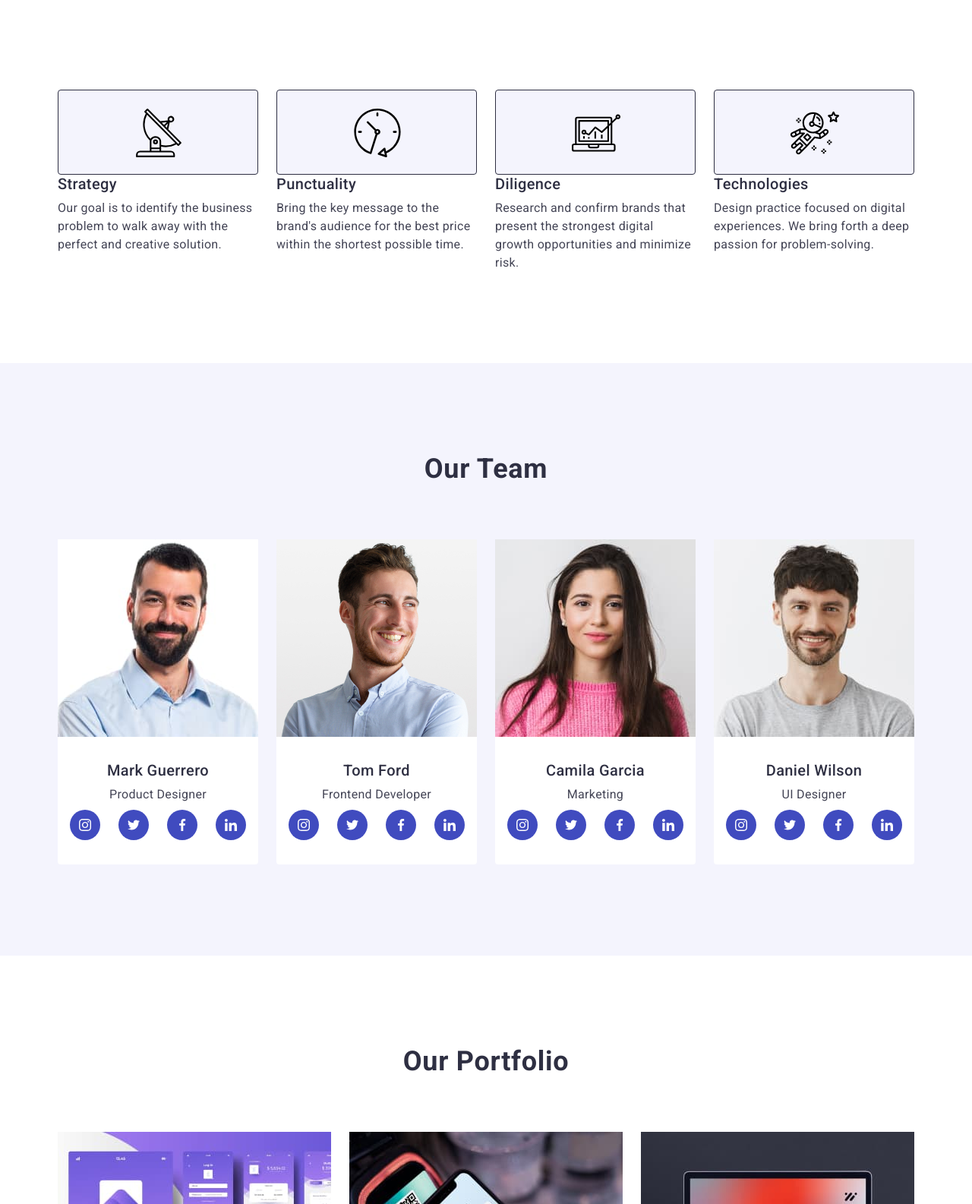
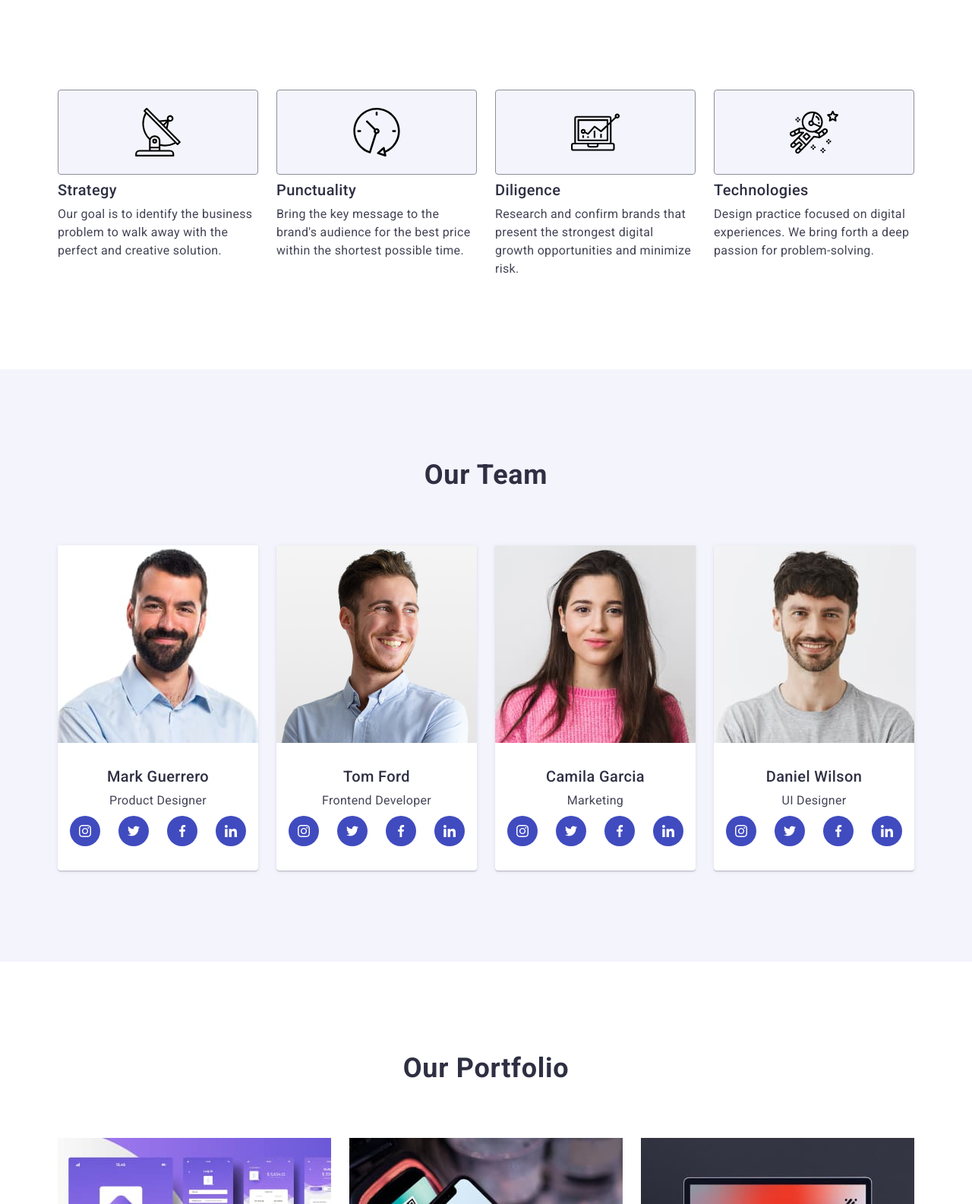
Before and after one commit to MaestroFidel/goit-markup-hw4, a plain HTML site: page index.html in a window 1280 px wide. Shown: the part 675-2260 px from the top of the page at 76% size. Drawn offline with nearby package versions, Linux system fonts and the light colour scheme.

Commit message:
miswork-1

```diff
--- a/css/styles.css
+++ b/css/styles.css
@@ -33,6 +33,8 @@ img {
 
 .header {
   border-bottom: 1px solid #e7e9fc;
+  box-shadow: 0px 2px 1px rgba(46, 47, 66, 0.08),
+    0px 1px 1px rgba(46, 47, 66, 0.16), 0px 1px 6px rgba(46, 47, 66, 0.08);
 }
 
 .index {
@@ -82,6 +84,7 @@ ul {
 }
 .current {
   position: relative;
+  color: #404bbf;
 }
 .current::after {
   content: "";
@@ -167,10 +170,12 @@ ul {
       rgba(46, 47, 66, 0.7),
       rgba(46, 47, 66, 0.7)
     ),
-    url(/images/people-office\ 1.jpg);
+    url(../images/people-office\ 1.jpg);
+
   background-repeat: no-repeat;
   background-position: center;
   background-size: cover;
+  max-width: 1440px;
 }
 .hero-header {
   line-height: 1.07;
@@ -201,17 +206,23 @@ ul {
   height: 56px;
   border: none;
   border-radius: 4px;
+  transition: background-color 250ms cubic-bezier(0.4, 0, 0.2, 1);
+}
+.hero-button:hover {
+  background-color: #404bbf;
 }
 .icon-up {
-  border: 1px solid #2e2f42;
   border-radius: 4px;
   width: 264px;
   height: 112px;
   background-color: #f4f4fd;
+  display: flex;
+  align-items: center;
+  justify-content: center;
+  border: 1px solid #8e8f99;
+  margin-bottom: 8px;
 }
-.about-icon {
-  margin: 24px 100px 24px 100px;
-}
+
 .visually-hidden {
   position: absolute;
   width: 1px;
@@ -351,6 +362,8 @@ footer {
 .ourteam-list {
   background-color: #ffffff;
   border-radius: 0 0 4px 4px;
+  box-shadow: 0px 1px 6px rgba(46, 47, 66, 0.08),
+    0px 1px 1px rgba(46, 47, 66, 0.16), 0px 2px 1px rgba(46, 47, 66, 0.08);
 }
 .team-index {
   padding-top: 32px;
@@ -401,8 +414,7 @@ footer {
 .portfolio-head {
   margin-bottom: 8px;
 }
-
-.our-port {
+.team-social .our-port {
   line-height: 1.11;
 }
 .logostud {
--- a/index.html
+++ b/index.html
@@ -132,7 +132,7 @@
               <div class="team-index">
                 <h3 class="comcard-head">Mark Guerrero</h3>
                 <p class="team-par">Product Designer</p>
-                <div class="team-social">
+
                 <ul class="social-list">
                   <li class="team-sl">
                     <a class="social-icon" href="">
@@ -164,14 +164,13 @@
                   </li>
                 </ul>
               </div>
-              </div>
             </li>
             <li class="ourteam-list">
               <img src="./images/tomford-img.jpg" alt="Tom Ford" width="264" />
               <div class="team-index">
                 <h3 class="comcard-head">Tom Ford</h3>
                 <p class="team-par">Frontend Developer</p>
-                <div class="team-social">
+
                 <ul class="social-list">
                   <li class="team-sl">
                     <a class="social-icon" href="">
@@ -203,7 +202,6 @@
                   </li>
                 </ul>
               </div>
-              </div>
             </li>
             <li class="ourteam-list">
               <img
@@ -214,7 +212,7 @@
               <div class="team-index">
                 <h3 class="comcard-head">Camila Garcia</h3>
                 <p class="team-par">Marketing</p>
-                <div class="team-social">
+
                 <ul class="social-list">
                   <li class="team-sl">
                     <a class="social-icon" href="">
@@ -246,7 +244,6 @@
                   </li>
                 </ul>
               </div>
-              </div>
             </li>
             <li class="ourteam-list">
               <img
@@ -257,7 +254,7 @@
               <div class="team-index">
                 <h3 class="comcard-head">Daniel Wilson</h3>
                 <p class="team-par">UI Designer</p>
-                <div class="team-social">
+
                 <ul class="social-list">
                   <li class="team-sl">
                     <a class="social-icon" href="">
@@ -288,7 +285,6 @@
                     </a>
                   </li>
                 </ul>
-                </div>
               </div>
             </li>
           </ul>
```
Lines whose indentation alone changed are shown as unchanged.
